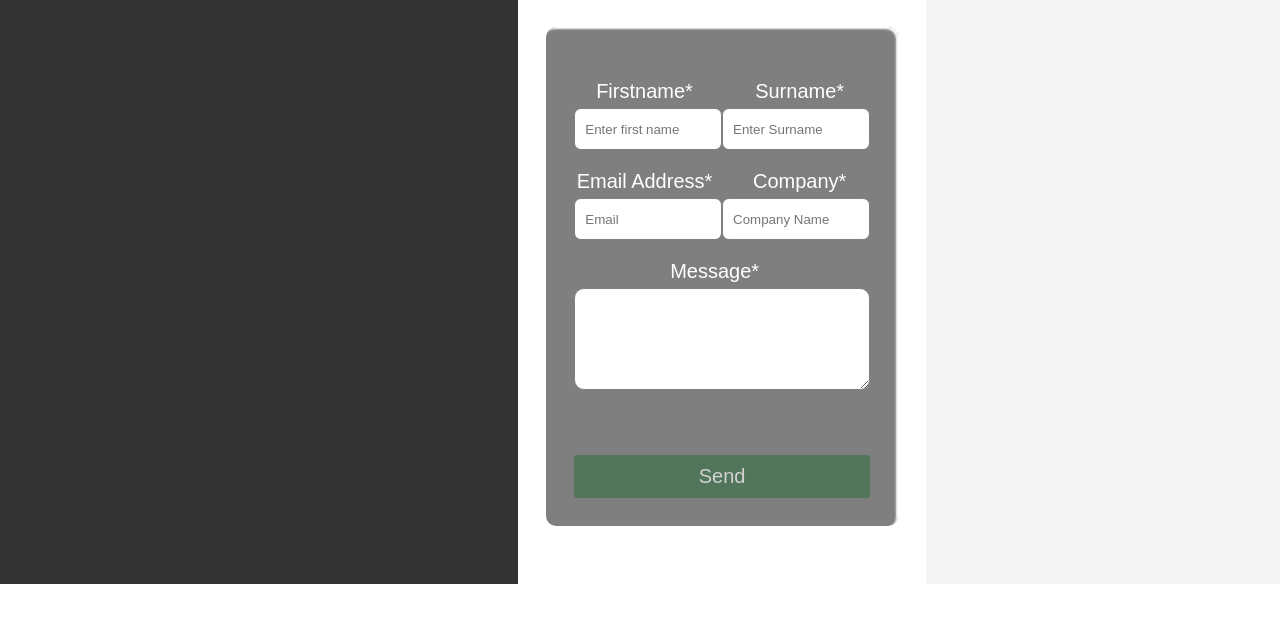
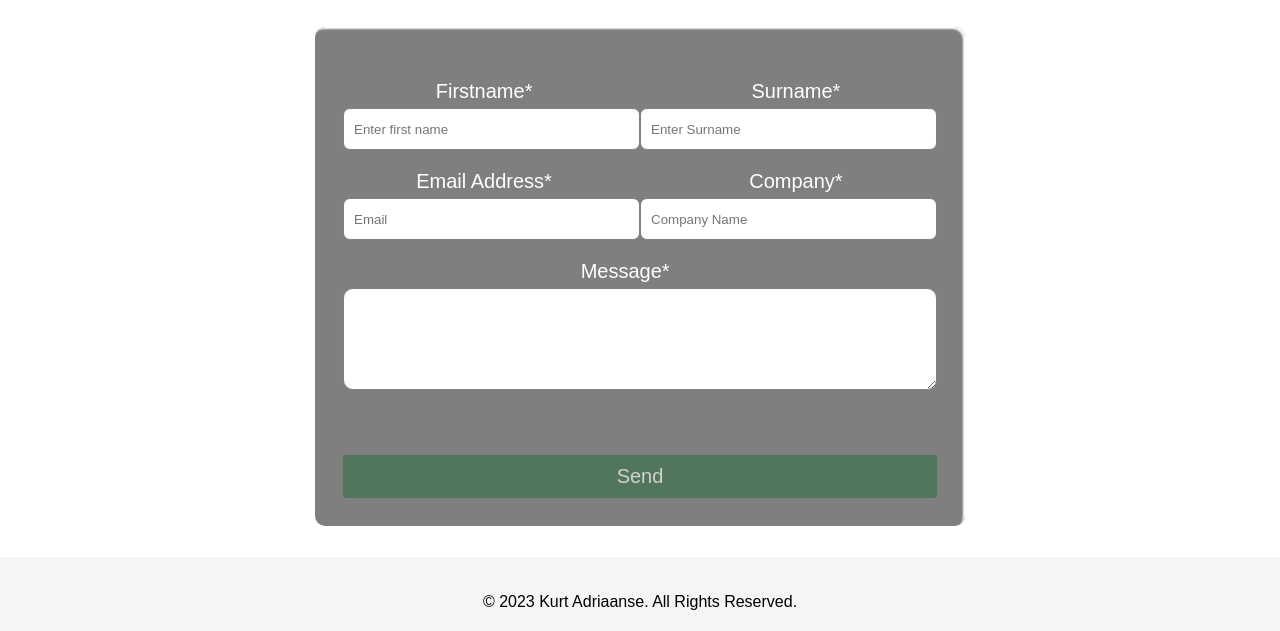
Before and after one commit to Kurt-A21/Personal-Profile, a plain HTML site: page contact.html in a window 1280 px wide. Shown: the part 216-847 px from the top of the page. Before the commit the page ends 800 px from the top, so only its background shows below. Drawn offline with Linux system fonts and the light colour scheme; a web font is replaced by a local one.

Commit message:
Fixed footer bugs

```diff
--- a/Style/contact_style.css
+++ b/Style/contact_style.css
@@ -1,18 +1,3 @@
-html, body {
-  height: 100%;
-  margin: 0;
-  padding: 0;
-}
-
-body {
-  display: flex;
-  /* flex-direction: column; */
-}
-
-.content{
-  flex: 1;
-}
-
 .heading{
   padding:15px;
   padding-top: 50px;
--- a/Style/footer.css
+++ b/Style/footer.css
@@ -1,3 +1,20 @@
+/* Align footer to the bottom of page */
+html, body {
+  height: 100%;
+  margin: 0;
+  padding: 0;
+}
+
+body {
+  display: flex;
+  flex-direction: column;
+}
+
+.container{
+  flex: 1;
+}
+/* end */
+
 footer {
   flex-shrink: 0;
   background-color: #f5f5f5;
--- a/Style/index_style.css
+++ b/Style/index_style.css
@@ -1,18 +1,3 @@
-html, body {
-  height: 100%;
-  margin: 0;
-  padding: 0;
-}
-
-body {
-  display: flex;
-  flex-direction: column;
-}
-
-.content{
-  flex: 1;
-}
-
 /*Heading*/
   .heading {
     font-family: 'Fasthand', cursive;
```
Also changed, not shown: index.html (+4 -2 lines), os.html (+4 -0 lines), qa.html (+4 -0 lines), skills.html (+4 -0 lines).
